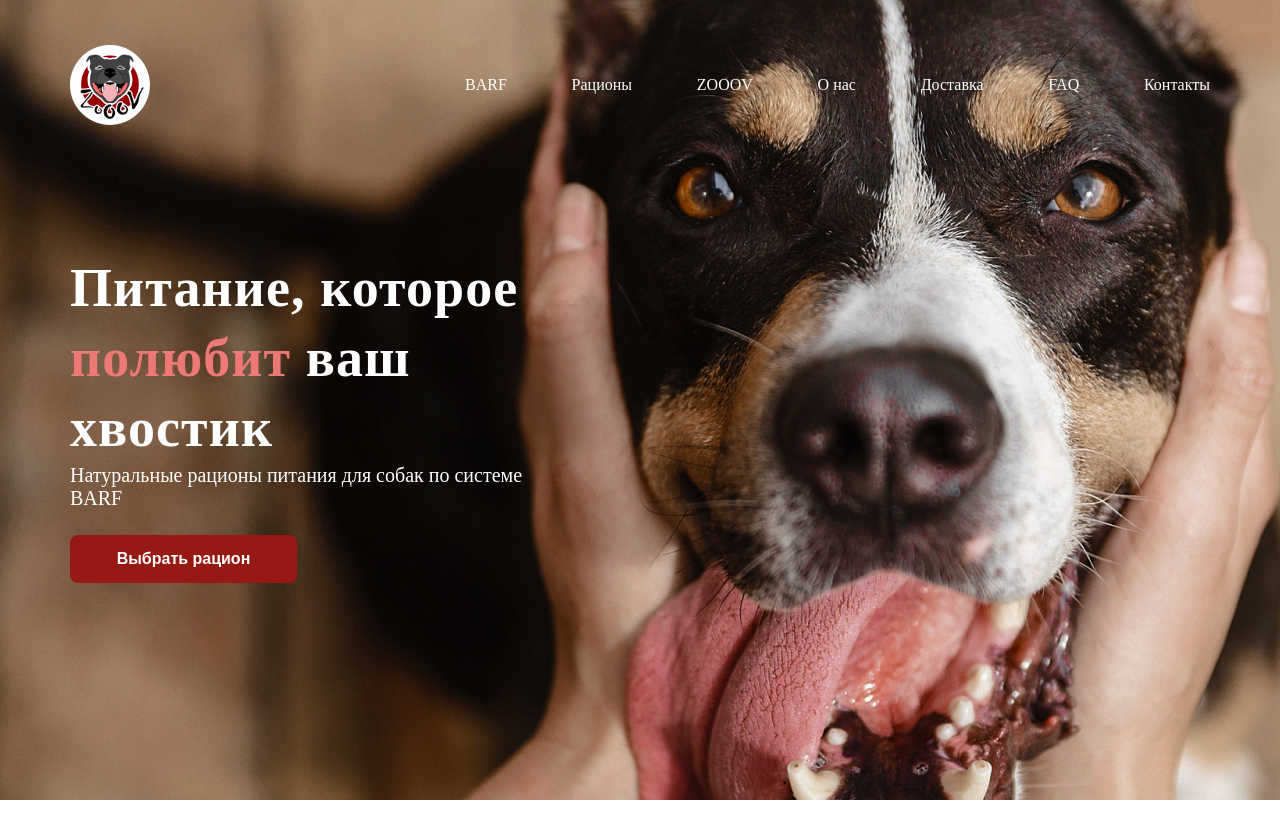
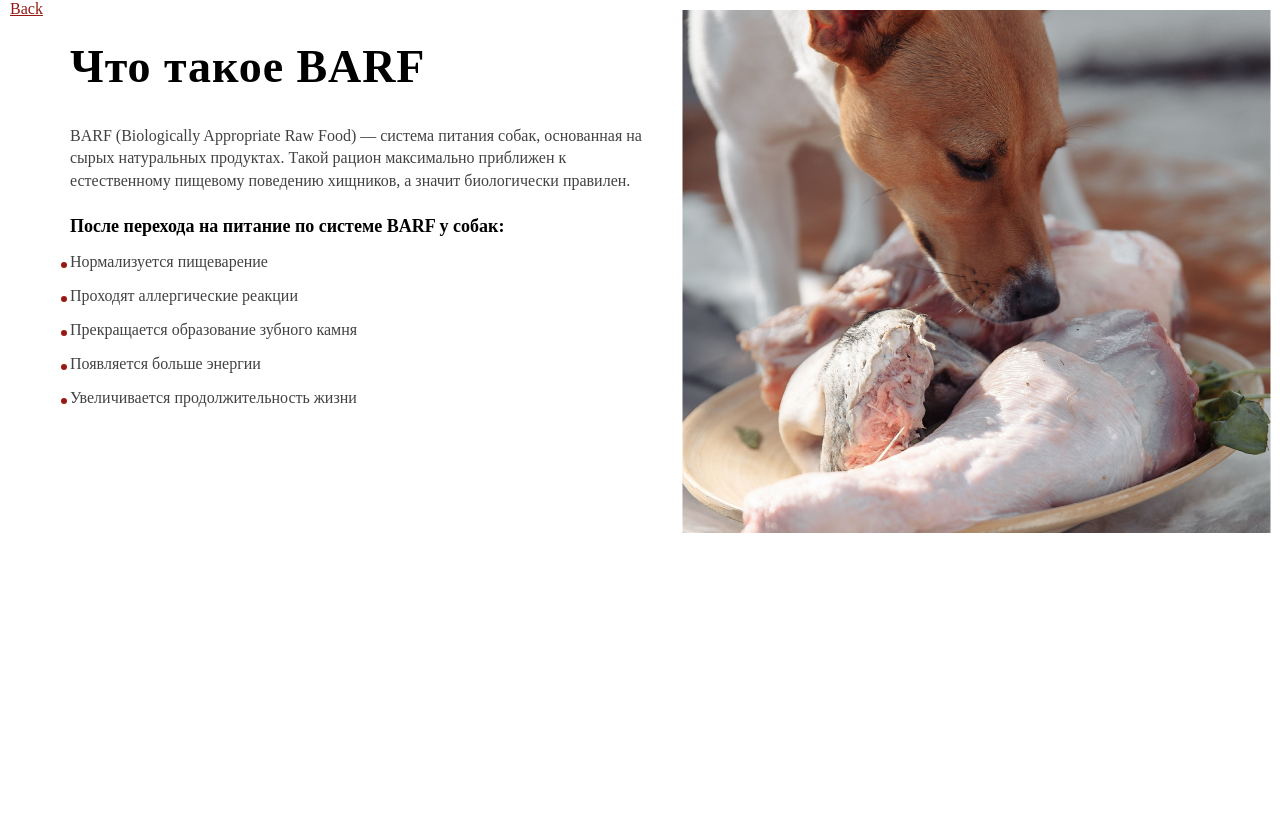
Before and after one commit to DmitryMoskalenko12/project-animal, a React (Create React App) app: page /barf in a window 1280 px wide. Shown: the top 838 px of the page. Before the commit the page ends 800 px from the top, so only its background shows below. Built offline with nearby package versions, Linux system fonts and the light colour scheme.

Commit message:
add section barf

```diff
--- a/package.json
+++ b/package.json
@@ -10,6 +10,7 @@
     "json-server": "^0.17.0",
     "react": "^18.2.0",
     "react-dom": "^18.2.0",
+    "react-router-dom": "^6.4.2",
     "react-scripts": "5.0.1",
     "sass": "^1.55.0",
     "web-vitals": "^2.1.4"
--- a/src/components/app/App.js
+++ b/src/components/app/App.js
@@ -1,11 +1,15 @@
 import './App.scss';
 import MainSection from '../mainSection/MainSection';
-
+import Barf from '../barf/Barf';
+import { BrowserRouter as Router, Routes, Route } from 'react-router-dom';
 function App() {
   return (
-    <>
-    <MainSection/>
-    </>
+    <Router>
+      <Routes>
+       <Route path='/' element={<MainSection/>}/>
+       <Route path='/barf' element={<Barf/>}/>
+      </Routes>
+    </Router>
   );
 }
 
--- /dev/null
+++ b/src/components/barf/Barf.js
@@ -0,0 +1,31 @@
+import dog from '../../image/dog.png';
+import './barf.scss';
+import { Link } from 'react-router-dom';
+const Barf = () => {
+return(
+  <section className="barf">
+    <Link end to='/' className="back">Back</Link>
+    <div className="container">
+      <div className="barf__wrap">
+      <div className="barf__descr">
+        <h1 className="barf__title">Что такое BARF</h1>
+        <div className="barf__content">
+        BARF (Biologically Appropriate Raw Food) — система питания собак, основанная на сырых натуральных продуктах. Такой рацион максимально приближен к естественному пищевому поведению хищников, а значит биологически правилен.
+        </div>
+        <div className="barf__list">После перехода на питание по системе BARF у собак:</div>
+        <ul className="barf__wraplist">
+          <li>Нормализуется пищеварение</li>
+          <li>Проходят аллергические реакции</li>
+          <li>Прекращается образование зубного камня</li>
+          <li>Появляется больше энергии</li>
+          <li>Увеличивается продолжительность жизни</li>
+        </ul>
+      </div>
+
+      <div className="barf__img"><img src={dog} alt="dog" /></div>
+      </div>
+    </div>
+  </section>
+)
+}
+export default Barf;
--- /dev/null
+++ b/src/components/barf/barf.scss
@@ -0,0 +1,69 @@
+.barf{
+  min-height: 1211px;
+  &__wrap{
+    display: grid;
+    grid-template-columns: 584px 588px;
+    grid-template-rows: 523px;
+    grid-auto-rows: 523px;
+    column-gap: 28px;
+  }
+&__title{
+  font-weight: 700;
+  font-size: 46px;
+  letter-spacing: 0.02em;
+  color: #000000;
+  margin-top: 30px;
+}
+&__content{
+  font-weight: 400;
+  font-size: 16px;
+  line-height: 140%;
+  color: #434242;
+  margin-top: 32px;
+}
+&__list{
+  font-weight: 600;
+  font-size: 18px;
+  color: #000000;
+  margin-top: 24px;
+}
+&__wraplist{
+  list-style-type: none;
+  margin: 0;
+  padding: 0;
+  li{
+    position: relative;
+    font-weight: 400;
+    font-size: 16px;
+    color: #434242;
+    margin-top: 16px;
+  }
+  li::before{
+    content: '';
+    position: absolute;
+    display: inline-block;
+    width: 6px;
+    height: 6px;
+    left: -9px;
+    top: 9px;
+    background-color: #961914;
+    border-radius: 100%;
+  }
+  &__img{
+    img{
+      width: 100%;
+      height: 100%;
+      object-fit: cover;
+    }
+  }
+}
+}
+.back{
+  width: 20px;
+  height: 10px;
+  display: block;
+  margin-left: 10px;
+  cursor: pointer;
+  color: #961914;
+
+}
--- /dev/null
+++ b/src/components/header/Header.js
@@ -0,0 +1,48 @@
+import logo from '../../image/logo.png';
+import { Link } from 'react-router-dom';
+const Header = () => {
+
+return(
+<nav className='main-section__nav'>
+  <a className='main-section__logo' href="#"><img src={logo} alt="logo" /></a>
+  <ul className="main-section__menu">
+  <li className="main-section__item">
+    <Link end to='/barf' className="main-section__link">
+    BARF
+    </Link>
+  </li>
+  <li className="main-section__item">
+    <a href="#" className="main-section__link">
+    Рационы
+    </a>
+  </li>
+  <li className="main-section__item">
+    <a href="#" className="main-section__link">
+    ZOOOV
+    </a>
+  </li>
+  <li className="main-section__item">
+    <a href="#" className="main-section__link">
+    О нас
+    </a>
+  </li>
+  <li className="main-section__item">
+    <a href="#" className="main-section__link">
+    Доставка
+    </a>
+  </li>
+  <li className="main-section__item">
+    <a href="#" className="main-section__link">
+    FAQ
+    </a>
+  </li>
+  <li className="main-section__item">
+    <a href="#" className="main-section__link">
+    Контакты
+    </a>
+  </li>
+  </ul>
+</nav>
+)
+}
+export default Header;
--- a/src/components/mainSection/MainSection.js
+++ b/src/components/mainSection/MainSection.js
@@ -1,50 +1,10 @@
 import './mainSection.scss';
-import logo from '../../image/logo.png';
-
+import Header from '../header/Header';
 const MainSection = () => {
   return(
     <section className='main-section'>
       <div className="container">
-      <nav className='main-section__nav'>
-        <a className='main-section__logo' href="#"><img src={logo} alt="logo" /></a>
-       <ul className="main-section__menu">
-        <li className="main-section__item">
-          <a href="#" className="main-section__link">
-          BARF
-          </a>
-        </li>
-        <li className="main-section__item">
-          <a href="#" className="main-section__link">
-          Рационы
-          </a>
-        </li>
-        <li className="main-section__item">
-          <a href="#" className="main-section__link">
-          ZOOOV
-          </a>
-        </li>
-        <li className="main-section__item">
-          <a href="#" className="main-section__link">
-          О нас
-          </a>
-        </li>
-        <li className="main-section__item">
-          <a href="#" className="main-section__link">
-          Доставка
-          </a>
-        </li>
-        <li className="main-section__item">
-          <a href="#" className="main-section__link">
-          FAQ
-          </a>
-        </li>
-        <li className="main-section__item">
-          <a href="#" className="main-section__link">
-          Контакты
-          </a>
-        </li>
-       </ul>
-      </nav>
+      <Header/>
      <div className="main-section__wrapper">
      <div className="main-section__title">Питание, которое <span>полюбит</span> ваш хвостик</div>
      <div className="main-section__des">Натуральные рационы питания для собак по системе BARF</div>
```
Also changed, not shown: src/image/dog.png (added), 1 other file (tests, documents, lock files or other folders).
